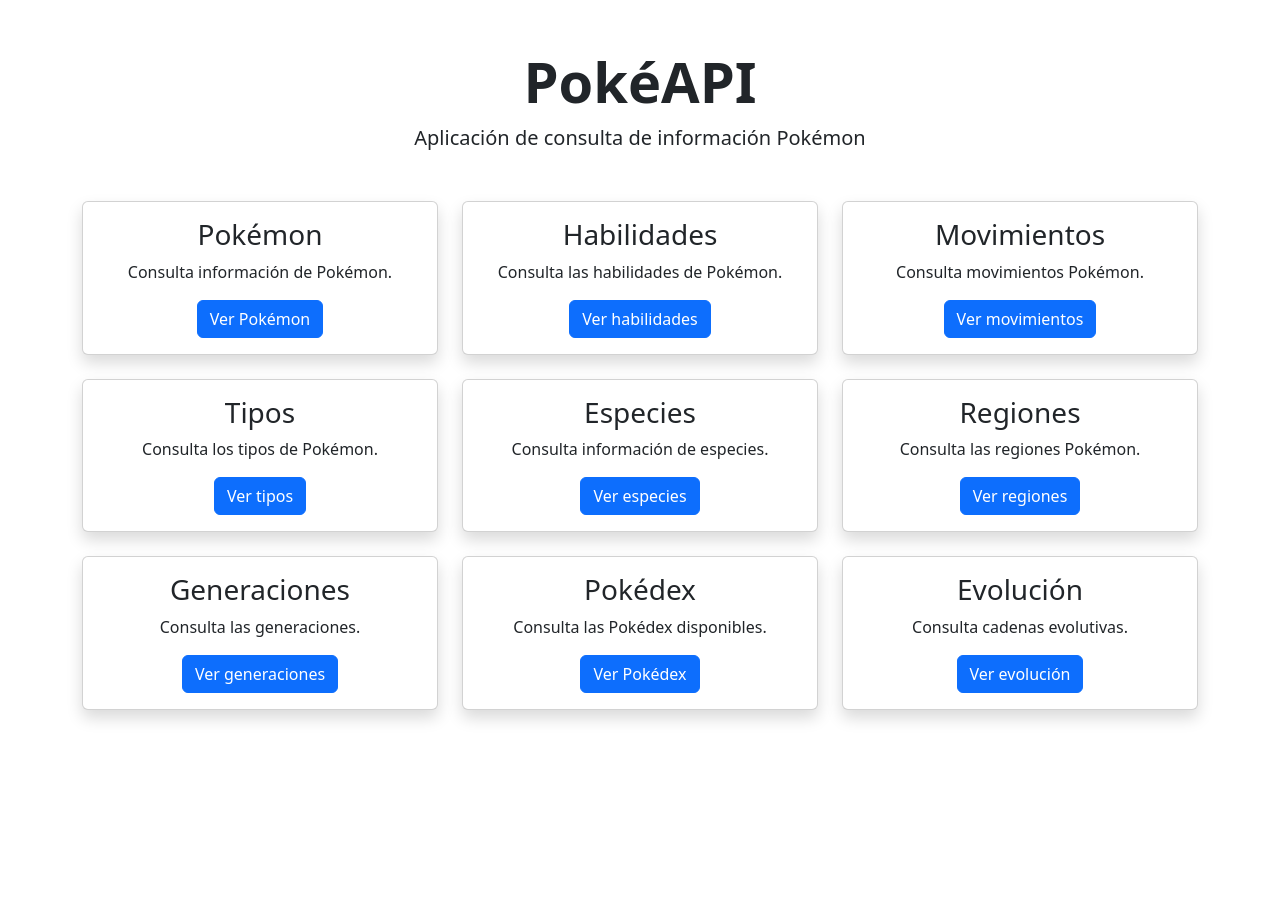
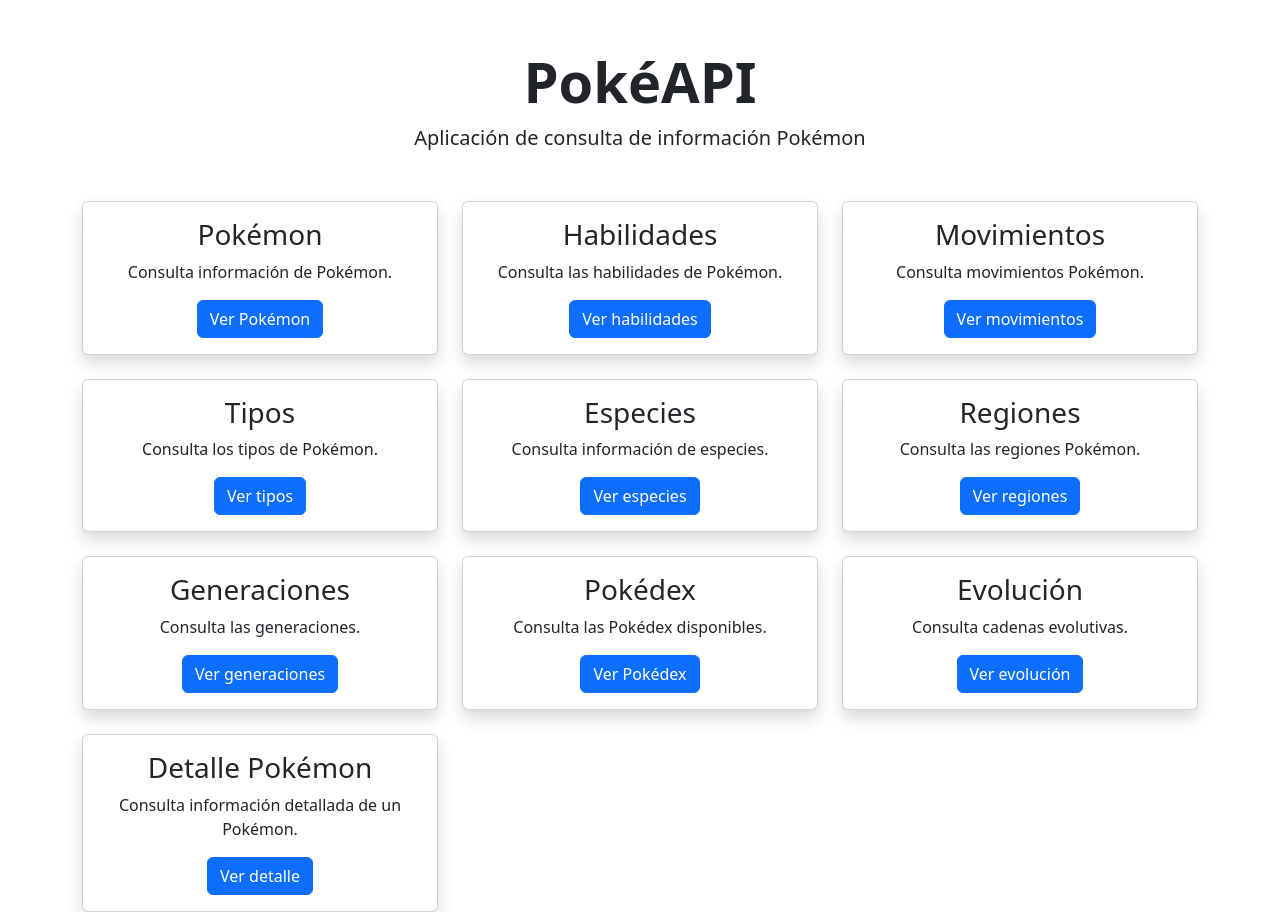
Before and after one commit to fatima-dot2/poke-api, an Angular app: page / in a window 1280 px wide. Before the commit the page ends 800 px from the top, so only its background shows below. Built offline with nearby package versions, Linux system fonts and the light colour scheme.

Commit message:
Creación del html del inicio

```diff
--- a/src/app/componentes/inicio/inicio.html
+++ b/src/app/componentes/inicio/inicio.html
@@ -284,6 +284,37 @@
 
 </div>
 
+
+<!-- Detalle Pokémon -->
+<div class="col-md-4">
+
+  <div class="card h-100 shadow">
+
+    <div class="card-body text-center">
+
+      <h3 class="card-title">
+        Detalle Pokémon
+      </h3>
+
+      <p class="card-text">
+        Consulta información detallada de un Pokémon.
+      </p>
+
+      <a
+        routerLink="/detalle-pokemon"
+        class="btn btn-primary">
+
+        Ver detalle
+
+      </a>
+
     </div>
 
   </div>
+
+</div>
+
+
+</div>
+
+</div>
```
Lines whose indentation alone changed are shown as unchanged.
